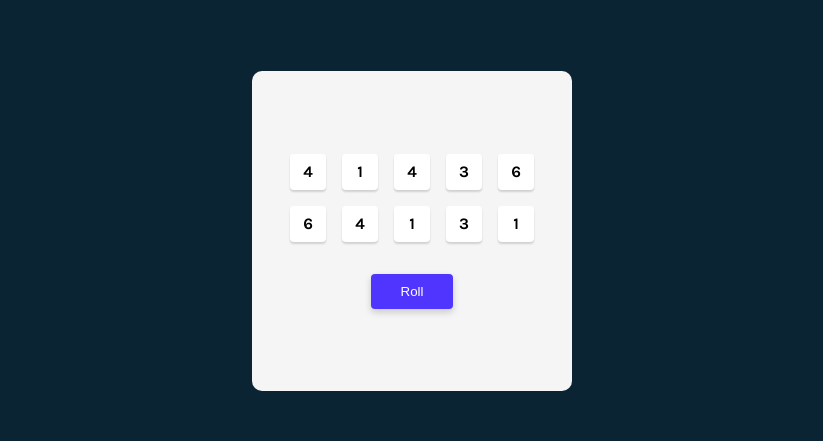
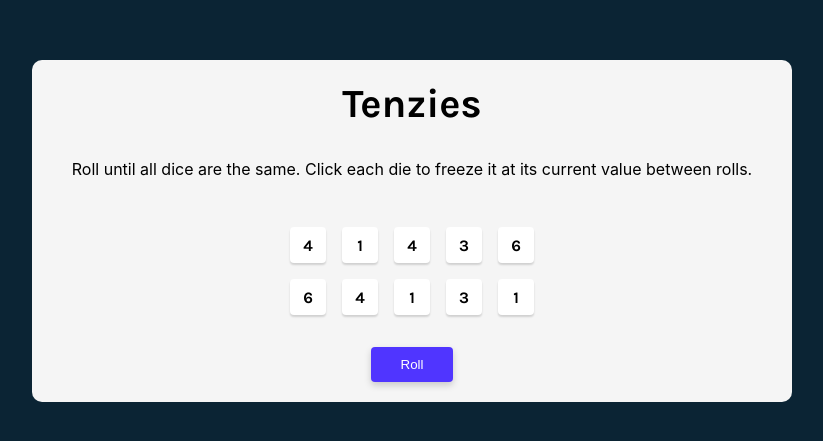
Before and after one commit to Muno7/tenzies, a React (Vite) app: page / in a window 1280 px wide. Shown: the part 169-610 px from the top of the page, without its empty margins (228-1051 px from the left). Built offline with nearby package versions, Linux system fonts and the light colour scheme.

Commit message:
Enhanced to the final form of the UI

```diff
--- a/src/components/Main.jsx
+++ b/src/components/Main.jsx
@@ -1,5 +1,5 @@
 import Die from './Die'
-import {useState} from 'react'
+import { useState, useRef } from 'react'
 import { nanoid } from 'nanoid'
 
 export default function Main() {
@@ -44,6 +44,8 @@
 
   return(
     <main>
+      <h1 className="title">Tenzies</h1>
+      <p className="instructions">Roll until all dice are the same. Click each die to freeze it at its current value between rolls.</p>
       <div className='dice-container'>
         {diceElements}
       </div>
--- a/src/index.css
+++ b/src/index.css
@@ -14,8 +14,8 @@
 }
 
 main {
-  width: 320px;
-  height: 320px;
+  width: 100%;
+  height: 100%;
   background-color: rgba(245, 245, 245, 1);
   border-radius: 10px;
   display: flex;
@@ -23,6 +23,19 @@
   justify-content: center;
   align-items: center;
   gap: 2rem;
+  padding: 20px 40px;
+}
+
+.title {
+  font-size: 2.5rem;
+  margin: 0;
+}
+
+.instructions {
+  font-family: 'Inter', sans-serif;
+  font-weight: 400;
+  margin-top: 0;
+  text-align: center;
 }
 
 .dice-container {
```
